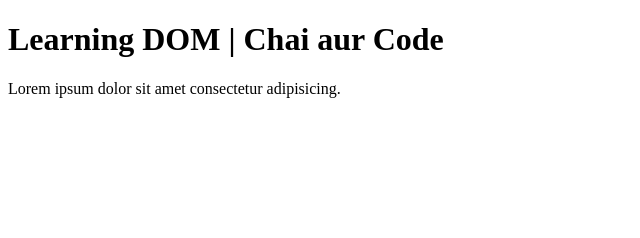
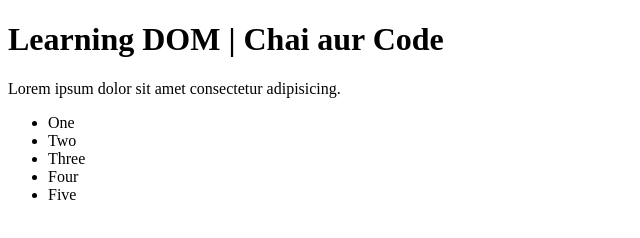
Before and after one commit to 95070284/js-by-chai-aur-code, a plain HTML site: page 06_dom/one.html in a window 1280 px wide. Shown: the whole page, without its empty margins (0-640 px from the left). Drawn offline with Linux system fonts and the light colour scheme.

Commit message:
just html element

```diff
--- a/06_dom/one.html
+++ b/06_dom/one.html
@@ -4,11 +4,24 @@
     <meta charset="UTF-8">
     <title>Document Object Model</title>
 </head>
-<body>
-    <div class="bg-black">
+<body class="bg-black">
+    <div >
         <h1 id="title" class="heading">Learning DOM | Chai aur Code </h1>
         <p>Lorem ipsum dolor sit amet consectetur adipisicing.</p>
+
+        <ul>
+            <li>One</li>
+            <li>Two</li>
+            <li>Three</li>
+            <li>Four</li>
+            <li>Five</li>
+        </ul>
     </div>
 
 </body>
+
+<script>
+
+
+</script>
 </html>
```
